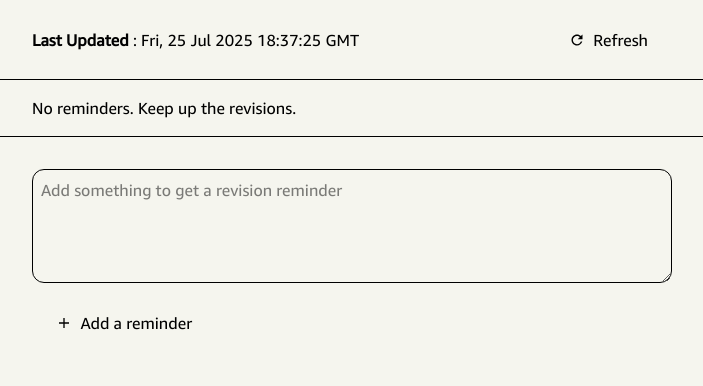
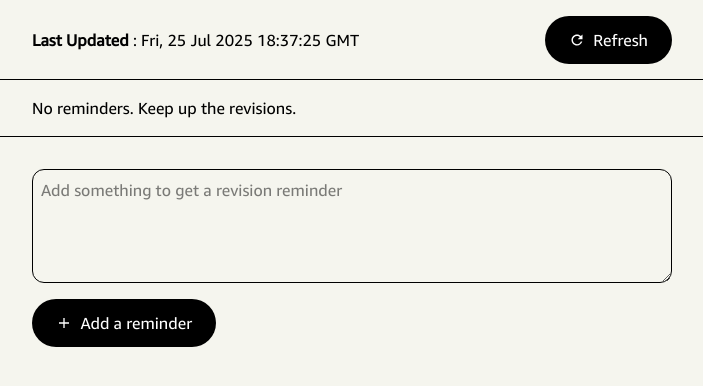
Before and after one commit to jaydeepgodhani/reminder, a Next.js app: page /dashboard in a window 1280 px wide. Shown: the top 386 px of the page, without its empty margins (288-991 px from the left). Built offline with nearby package versions, Linux system fonts and the light colour scheme.

Commit message:
css fixed, interpolated str not work with tailwind

```diff
--- a/app/dashboard/addReminder.tsx
+++ b/app/dashboard/addReminder.tsx
@@ -25,11 +25,11 @@ export default function NewReminder() {
         lastViewed: now,
         currentInterval: 0,
       });
+      localStorage.setItem("reminders", JSON.stringify(jsonReminder));
+      setText(null);
+      setIsAdded(true);
+      textAreaRef.current.value = null;
     }
-    localStorage.setItem("reminders", JSON.stringify(jsonReminder));
-    textAreaRef.current.value = null;
-    setIsAdded(true);
-    setText(null);
   };
 
   useEffect(()=> {
--- a/app/dashboard/button.tsx
+++ b/app/dashboard/button.tsx
@@ -1,8 +1,12 @@
 export default function Button({ bgColor='#f5f5ee', textColor='white', onClick, children }) {
-  const colorclass = `rounded-full px-6 py-3 bg-[${bgColor}] text-${textColor} cursor-pointer hover:-translate-y-[1px] transition duration-150 ease-in-out active:-translate-y-0 active:opacity-75`;
+  const colorclass = "rounded-full px-6 py-3 cursor-pointer hover:-translate-y-[1px] transition duration-150 ease-in-out active:-translate-y-0 active:opacity-75";
 
   return (
-    <button onClick={onClick} className={colorclass}>
+    <button
+      onClick={onClick}
+      className={colorclass}
+      style={{ backgroundColor: bgColor, color: textColor }}
+    >
       {children}
     </button>
   );
```
